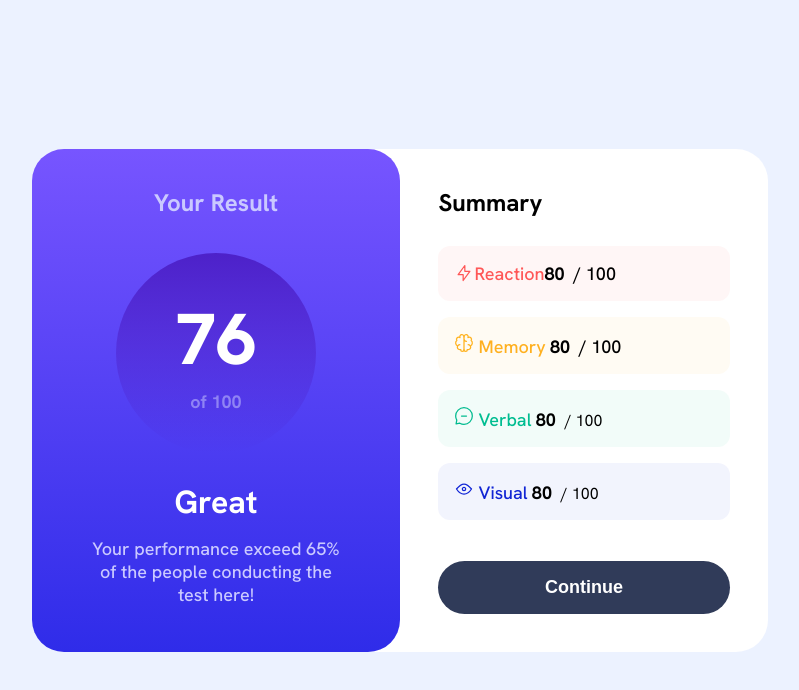
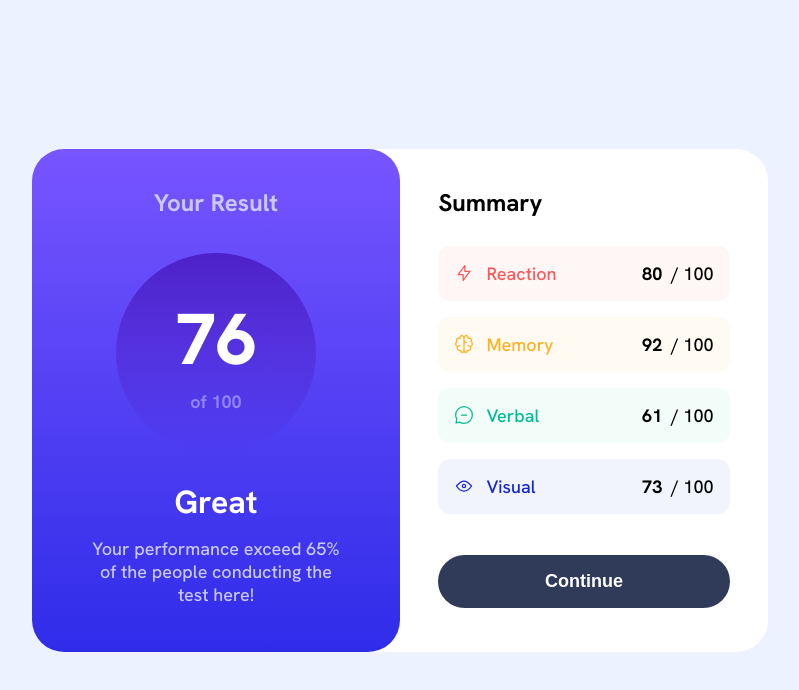
Before and after one commit to DonHeidi/results-summary-component, a website: page index.html in a window 1280 px wide. Shown: the whole page, without its empty margins (240-1039 px from the left). Drawn offline with Linux system fonts and the light colour scheme.

Commit message:
finalized desktop design

```diff
--- a/index.html
+++ b/index.html
@@ -26,33 +26,46 @@
                 <h2 class="heading--m">Summary</h2>
                 <ul class="summary__list">
                     <li class="summary__item flex flex--align-center bg--red-white-95">
-                        <div class="flex flex--align-center">
-                            <img src="assets/images/icon-reaction.svg" alt="reaction">
+                        <div class="flex flex--align-center" style="align-self: flex-start;">
+                            <img class="summary__icon" src="assets/images/icon-reaction.svg" alt="reaction">
                             <span class="text text--red">Reaction</span>
                         </div>
                         <div flex flex--align-center style="align-self: flex-end;">
-                            <span class="text text--bold">80&nbsp;</span>
-                            <span class="text">/ 100</span>
+                            <span class="text text--bold">80</span>
+                            <span class="text">&nbsp;/ 100</span>
                         </div>
                     </li>
-                    <li class="summary__item bg--yellow-white-95">
-                        <img src="assets/images/icon-memory.svg" alt="memory">
-                        <span class="text text--yellow">Memory</span>
-                        <span class="text text--bold">80&nbsp;</span>
-                        <span class="text">/ 100</span>
+                    <li class="summary__item flex flex--align-center bg--yellow-white-95">
+                        <div class="flex flex--align-center" style="align-self: flex-start;">
+                            <img class="summary__icon" src="assets/images/icon-memory.svg" alt="reaction">
+                            <span class="text text--yellow">Memory</span>
+                        </div>
+                        <div flex flex--align-center style="align-self: flex-end;">
+                            <span class="text text--bold">92</span>
+                            <span class="text">&nbsp;/ 100</span>
+                        </div>
                     </li>
-                    <li class="summary__item bg--green-white-95">
-                        <img src="assets/images/icon-verbal.svg" alt="verbal">
-                        <span class="text text--green">Verbal</span>
-                        <span class="text text--bold">80&nbsp;</span>
-                        <span>/ 100</span>
+                    <li class="summary__item flex flex--align-center bg--green-white-95">
+                        <div class="flex flex--align-center" style="align-self: flex-start;">
+                            <img class="summary__icon" src="assets/images/icon-verbal.svg" alt="reaction">
+                            <span class="text text--green">Verbal</span>
+                        </div>
+                        <div flex flex--align-center style="align-self: flex-end;">
+                            <span class="text text--bold">61</span>
+                            <span class="text">&nbsp;/ 100</span>
+                        </div>
                     </li>
-                    <li class="summary__item bg--blue-white-95">
-                        <img src="assets/images/icon-visual.svg" alt="visual">
-                        <span class="text text--blue">Visual</span>
-                        <span class="text text--bold">80&nbsp;</span>
-                        <span>/ 100</span>
+                    <li class="summary__item flex flex--align-center bg--blue-white-95">
+                        <div class="flex flex--align-center" style="align-self: flex-start;">
+                            <img class="summary__icon" src="assets/images/icon-visual.svg" alt="reaction">
+                            <span class="text text--blue">Visual</span>
+                        </div>
+                        <div flex flex--align-center style="align-self: flex-end;">
+                            <span class="text text--bold">73</span>
+                            <span class="text">&nbsp;/ 100</span>
+                        </div>
                     </li>
+
                 </ul>
                 <button class="button text text--bold text--white">Continue</button>
             </div>
--- a/styles.css
+++ b/styles.css
@@ -93,9 +93,14 @@
             margin-bottom: 41px;
         }
 
+        .summary__icon {
+            margin-right: 12px;
+        }
+
 
         .summary__item {
             list-style: none;
+            justify-content: space-between;
             padding: 1rem;
             border-radius: 0.75rem;
 
```
